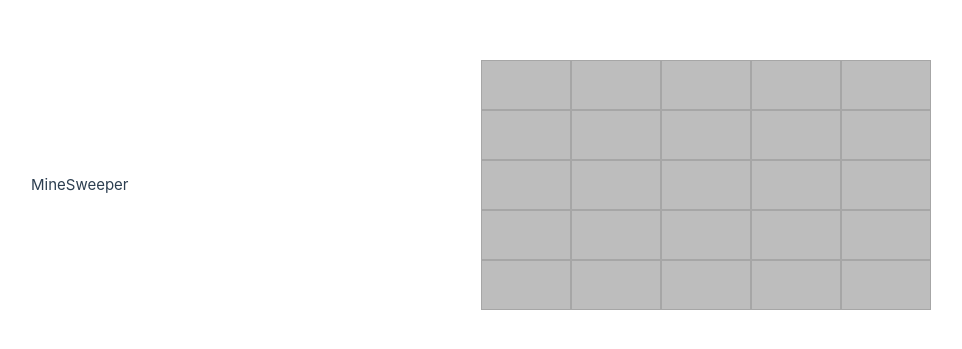
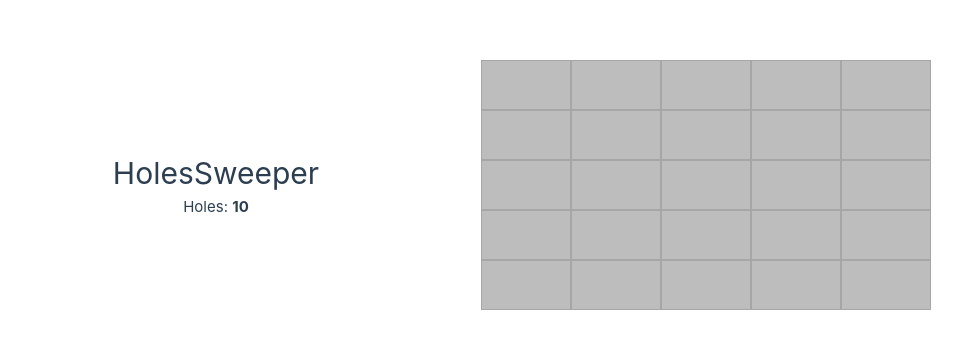
Before and after one commit to leonbohdan/minesweeper-leetio, a Vue app: page / in a window 1280 px wide. Shown: the part 215-564 px from the top of the page, without its empty margins (159-1121 px from the left). Built offline with nearby package versions, Linux system fonts and the light colour scheme.

Commit message:
add other improvements

```diff
--- a/src/App.vue
+++ b/src/App.vue
@@ -12,7 +12,7 @@ const cellModel = ref({
 
 const rows = ref(5);
 const cols = ref(5);
-const holes = ref(3);
+const holes = ref(10);
 const holesCoordination = ref([]);
 
 const fillGridStructure = () => {
@@ -124,7 +124,15 @@ onMounted(() => {
 </script>
 
 <template>
-  <header>MineSweeper</header>
+  <header>
+    <h1>
+      HolesSweeper
+    </h1>
+
+    <div>
+      Holes: <b>{{ holes }}</b>
+    </div>
+  </header>
 
   <main>
     <v-row
@@ -165,6 +173,9 @@ header {
 @media (min-width: 1024px) {
   header {
     display: flex;
+    flex-direction: column;
+    align-items: start;
+    justify-content: center;
     place-items: center;
     padding-right: calc(var(--section-gap) / 2);
   }
```
